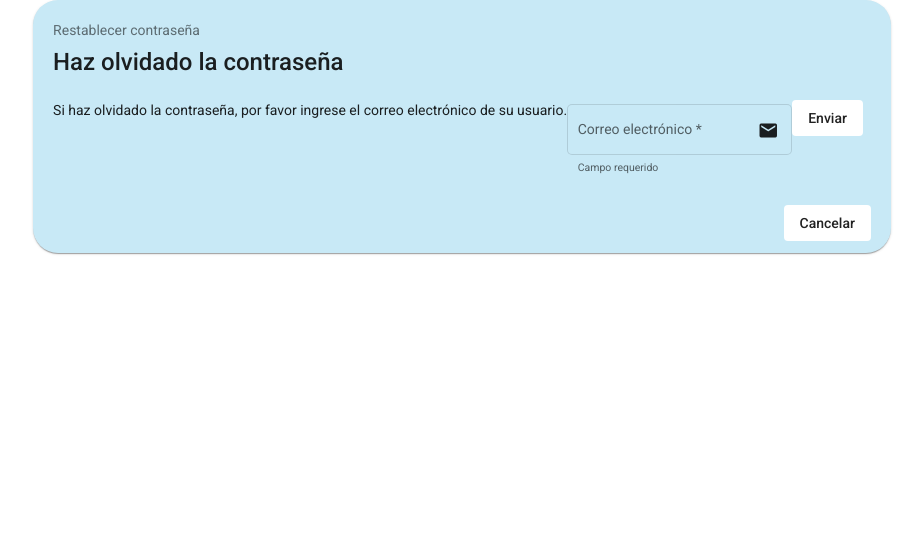
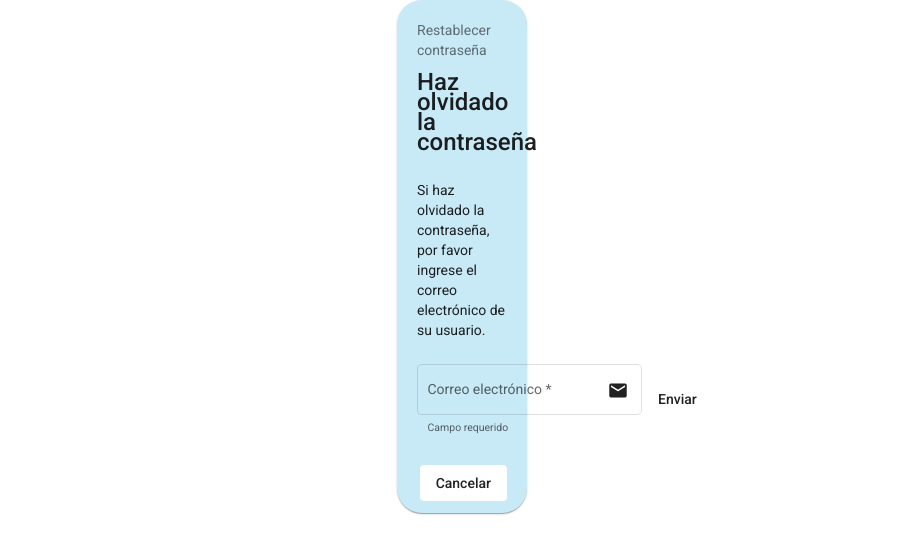
Before and after one commit to Angular-Web-Project/Enlazando-Empleo-Web, an Angular app: page /forget in a window 1280 px wide. Shown: the top 554 px of the page, without its empty margins (178-1101 px from the left). Built offline with nearby package versions, Linux system fonts and the light colour scheme.

Commit message:
Modificacion de Forget

```diff
--- a/src/app/auth/pages/auth-forget-password/auth-forget-password.component.css
+++ b/src/app/auth/pages/auth-forget-password/auth-forget-password.component.css
@@ -5,6 +5,7 @@
   }
 
   .forget-card {
+    max-width: 90px;
     justify-content: center;
     border-radius: 25px;
     background-color: rgb(200, 233, 246);
@@ -21,7 +22,8 @@
   .forget-content {
     display: flex;
     flex-direction: row;
-    justify-content: flex-start;
+    align-items: center;
+    justify-content: space-between;
     margin: 20px 0;
   }
 
--- a/src/app/auth/pages/auth-forget-password/auth-forget-password.component.html
+++ b/src/app/auth/pages/auth-forget-password/auth-forget-password.component.html
@@ -4,8 +4,8 @@
         <mat-card-subtitle>Restablecer contraseña</mat-card-subtitle>
         <mat-card-title>Haz olvidado la contraseña</mat-card-title>
       </div>
+      <p>Si haz olvidado la contraseña, por favor ingrese el correo electrónico de su usuario.</p>
       <mat-card-content class="forget-content">
-        <p>Si haz olvidado la contraseña, por favor ingrese el correo electrónico de su usuario.</p>
         <app-email-input></app-email-input>
         <app-send-button></app-send-button>
     </mat-card-content>
```
